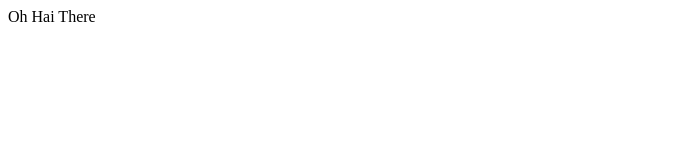
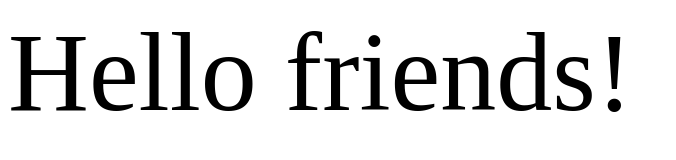
Before and after one commit to manufacturedba/dilus, a website: page index.html in a window 1280 px wide. Shown: the whole page, without its empty margins (0-676 px from the left). Drawn offline with Linux system fonts and the light colour scheme.

Commit message:
Now serving static media from public/ only. Added some HTML boilerplating.

```diff
--- a/index.html
+++ b/index.html
@@ -1,5 +1,18 @@
-<html>
-<body>
-Oh Hai There
-</body>
+<!doctype html>
+<html lang="">
+
+	<head>
+	  <meta charset="utf-8">
+	  <meta name="description" content="Leaving Forever">
+	  <meta name="viewport" content="width=device-width, initial-scale=1">
+	  <title>Dilus</title>
+
+	  <link rel="stylesheet" href="css/main.css" />
+
+	</head>
+
+	<body>
+		<span class="text huge as fuck">Hello friends!</span>
+	</body>
+
 </html>
--- /dev/null
+++ b/public/css/main.css
@@ -0,0 +1,7 @@
+.huge {
+	font-size: 5em;
+}
+
+.huge.as.fuck {
+	font-size: 7em;
+}
```
Also changed, not shown: index.js (+6 -5 lines).
